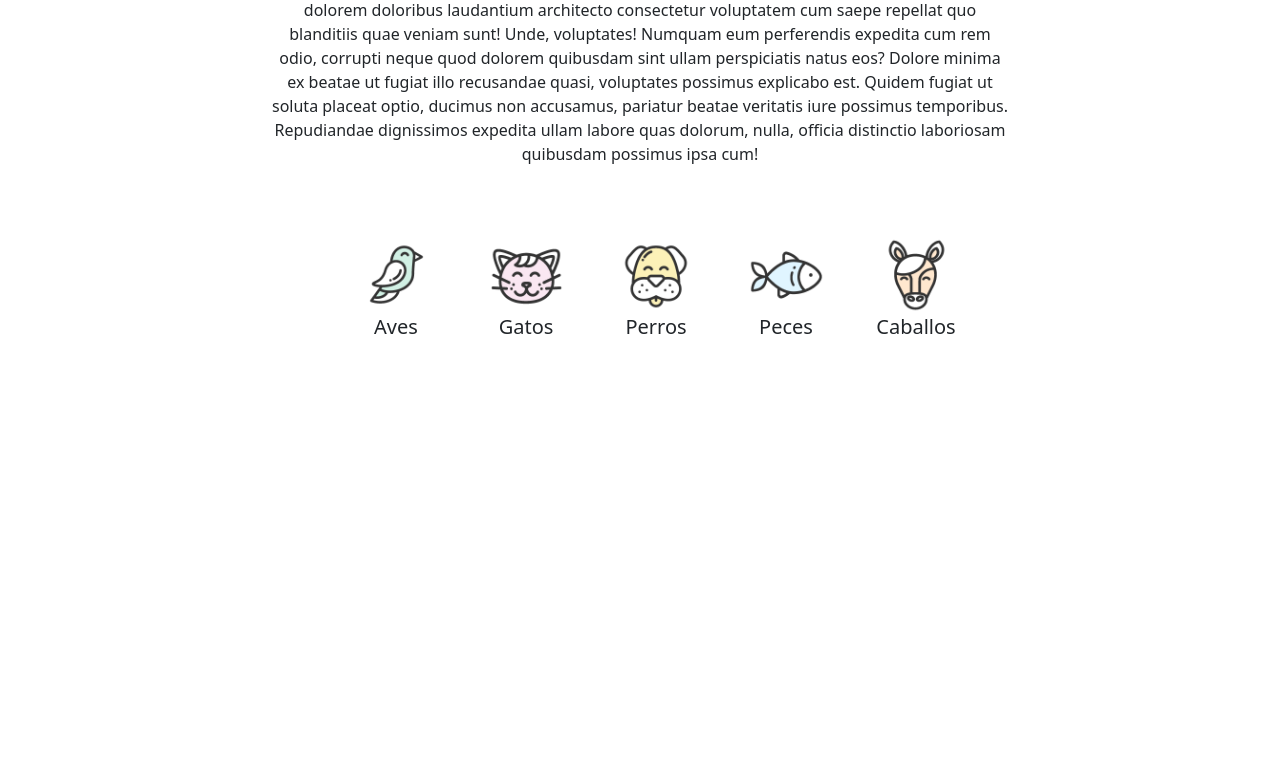
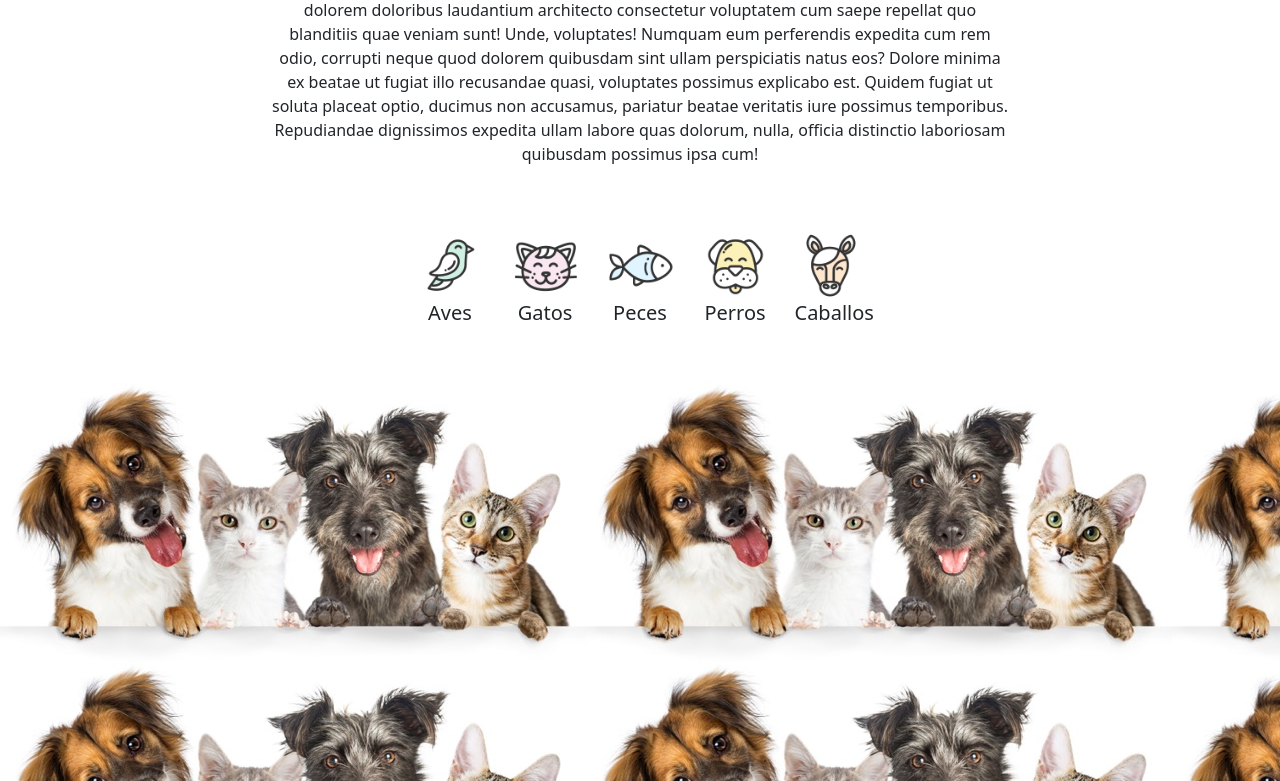
Before and after one commit to mateo1761/casahogar, a CodeIgniter 4 app: the page made by app/Views/bienvenida.php in a window 1280 px wide. Shown: the part 787-1568 px from the top of the page. Before the commit the page ends 1121 px from the top, so only its background shows below. Run offline with PHP 8.4 and a stand-in for CodeIgniter, Linux system fonts and the light colour scheme; the template is opened without the code that fills it, so the values that code supplies are empty; some libraries are stand-ins or nearby versions; some web fonts are replaced.

Commit message:
progreso

```diff
--- a/app/Views/bienvenida.php
+++ b/app/Views/bienvenida.php
@@ -91,34 +91,59 @@
 		</section>
 
 		<section>
-			<div class="container mt-5">
-				<div class="row d-flex justify-content-center">
+			<div class="container">
+				<div class="row d-flex justify-content-center mt-5 mb-5">
+					<div class="col-1">
+						<img src="<?= base_url('public/img/bird-icon.png') ?>" class="img-fluid zoom" alt="icono1">
+						<h5 class="text-center">Aves</h5>
+					</div>
+					<div class="col-1">
+						<img src="<?= base_url('public/img/cat-icon.png') ?>" class="img-fluid zoom" alt="icono2">
+						<h5 class="text-center">Gatos</h5>
+					</div>
+					<div class="col-1">
+						<img src="<?= base_url('public/img/fish-icon.png') ?>" class="img-fluid zoom" alt="icono4">
+						<h5 class="text-center">Peces</h5>
+					</div>
+					<div class="col-1">
+						<img src="<?= base_url('public/img/dog-icon.png')?>" class="img-fluid zoom" alt="icono3">
+						<h5 class="text-center">Perros</h5>
+					</div>
+					<div class="col-1">
+						<img src="<?= base_url('public/img/horse-icon.png') ?>" class="img-fluid zoom" alt="icono5">
+						<h5 class="text-center">Caballos</h5>
+					</div>
+					<!--
 					<div class="col-8 text-center">
 						<ul class="lista d-flex justify-content-center">
 							<li>
-								<img src="<?= base_url('public/img/bird-icon.png') ?>" alt="icono1">
+								<img src="<?= base_url('public/img/bird-icon.png') ?>" class="zoom" alt="icono1">
 								<h5>Aves</h5>
 							</li>
 							<li>
-								<img src="<?= base_url('public/img/cat-icon.png') ?>" alt="icono2">
+								<img src="<?= base_url('public/img/cat-icon.png') ?>" class="zoom" alt="icono2">
 								<h5>Gatos</h5>
 							</li>
 							<li>
-								<img src="<?= base_url('public/img/dog-icon.png')?>" alt="icono3">
+								<img src="<?= base_url('public/img/dog-icon.png')?>" class="zoom" alt="icono3">
 								<h5>Perros</h5>
 							</li>
 							<li>
-								<img src="<?= base_url('public/img/fish-icon.png') ?>" alt="icono4">
+								<img src="<?= base_url('public/img/fish-icon.png') ?>" class="zoom" alt="icono4">
 								<h5>Peces</h5>
 							</li>
 							<li>
-								<img src="<?= base_url('public/img/horse-icon.png') ?>" alt="icono5">
+								<img src="<?= base_url('public/img/horse-icon.png') ?>" class="zoom" alt="icono5">
 								<h5>Caballos</h5>
 							</li>
 						</ul>
-					</div>
+					</div>-->
 				</div>
 			</div>
+		</section>
+
+		<section class="fondoapp">
+
 		</section>
 	</main>
 
--- a/public/styles/estilos.css
+++ b/public/styles/estilos.css
@@ -6,6 +6,23 @@
 .fondo
 {
     background-color: rgba(12, 175, 240, 0.979);
+}
+
+.fondoapp
+{
+    background-image: url('../img/imagenfondo.jpg');
+    background-attachment: fixed;
+    height: 400px;
+}
+
+.zoom
+{
+    transition: transform .2s;
+}
+
+.zoom:hover
+{
+    transform: scale(1.3);
 }
 
 .lista
```
Also changed, not shown: public/img/imagenfondo.jpg (added).
